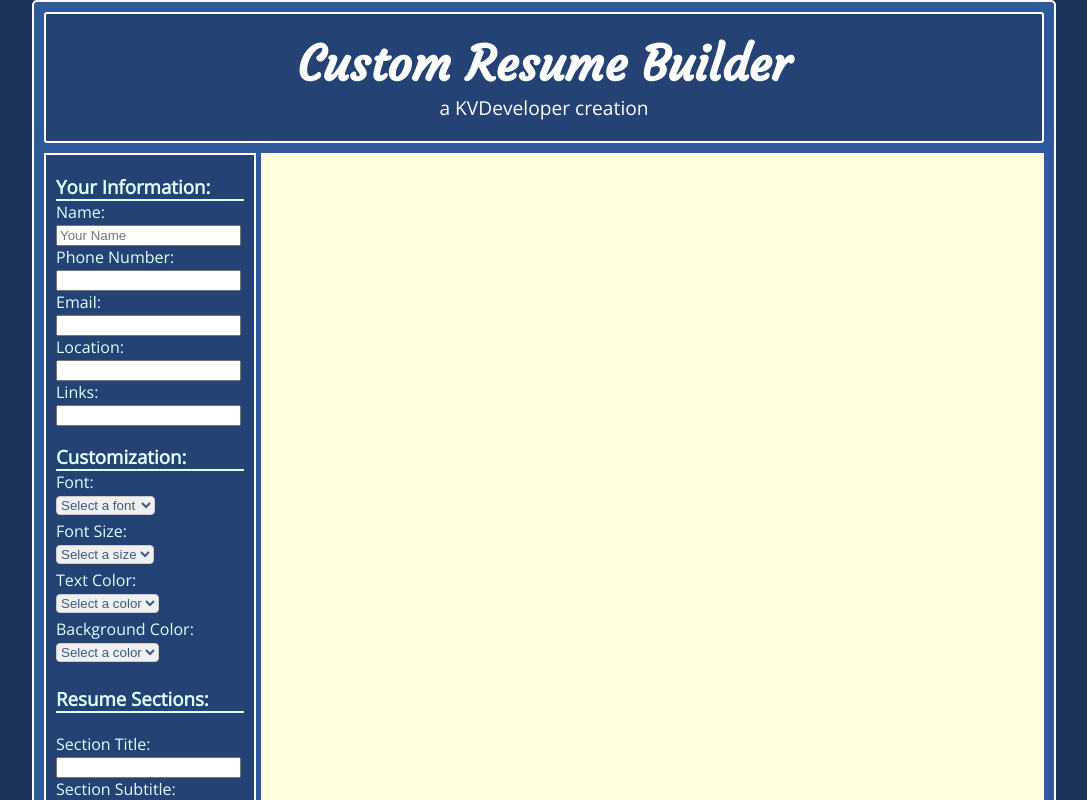
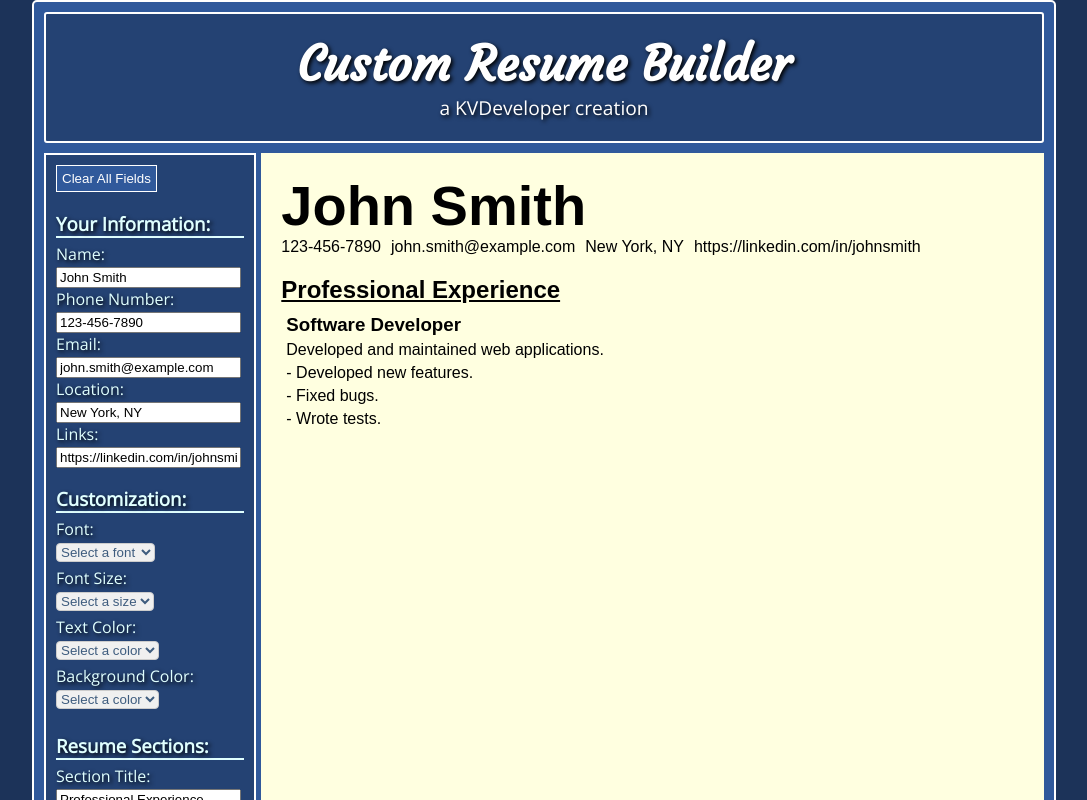
Before and after one commit to kvdcre8r/the-super-developer, a React (Create React App) app: page / in a window 1280 px wide. Shown: the top 800 px of the page, without its empty margins (96-1183 px from the left). Built offline with nearby package versions, Linux system fonts and the light colour scheme.

Commit message:
added default data and ui enhancements

```diff
--- a/src/App.js
+++ b/src/App.js
@@ -1,5 +1,5 @@
 import React from "react";
-import { GlobalStyles } from "./GlobalStyles.style";
+import GlobalStyles from "./GlobalStyles.style";
 import MainContent from "./Modules/MainContent";
 import Header from "./Modules/Header";
 import Container from "./Modules/Container.style";
--- a/src/GlobalStyles.style.js
+++ b/src/GlobalStyles.style.js
@@ -1,9 +1,11 @@
 import { createGlobalStyle } from "styled-components";
 
-export const GlobalStyles = createGlobalStyle`
+const GlobalStyles = createGlobalStyle`
     body {
         margin: 0 auto;
         max-width: 1024px;
         background-color: #1c3359;
     }
 `;
+
+export default GlobalStyles;
--- a/src/Modules/Header.js
+++ b/src/Modules/Header.js
@@ -2,6 +2,7 @@ import styled from "styled-components";
 
 const HeaderStyle = styled.header`
   font-size: 1.5em;
+  text-shadow: 2px 2px 4px #000000;
   background-color: #244273;
   padding: 20px;
   text-align: center;
--- a/src/Modules/MainContent.js
+++ b/src/Modules/MainContent.js
@@ -8,9 +8,11 @@ const MainStyle = styled.div`
   background-color: lightyellow;
   color: black;
   display: flex;
+
   h1 {
     font-size: 3.5em;
   }
+
   @media screen and (max-width: 600px) {
     flex-direction: column;
   }
@@ -18,6 +20,7 @@ const MainStyle = styled.div`
 
 const FormStyle = styled.div`
   font-family: open-sans;
+  text-shadow: 2px 2px 4px #000000;
   color: lightcyan;
   background-color: #244273;
   overflow-y: auto;
@@ -27,17 +30,21 @@ const FormStyle = styled.div`
   height: 100vh;
   padding: 0px 0px 10px 10px;
   border: 2px solid white;
+
   p {
     margin: 0px;
   }
+
   h3 {
     border-bottom: 2px solid lightcyan;
-    margin-bottom: 0px;
+    margin-bottom: 5px;
     margin-right: 10px;
   }
-.section-title {
-  padding-top: 20px;
-}
+
+  .resume-section {
+    padding-bottom: 20px;
+  }
+
   select {
     color: rgb(62, 92, 126);
     background-color: #f0f0f0;
@@ -49,6 +56,18 @@ const FormStyle = styled.div`
       outline: none;
       border-color: #30599b;
       background-color: white;
+    }
+  }
+
+  button {
+    background-color: #30599b;
+    color: white;
+    border: 1px solid white;
+    padding: 5px;
+    margin-top: 10px;
+    cursor: pointer;
+    &:hover {
+      background-color: #1c3359;
     }
   }
 `;
@@ -206,12 +225,21 @@ const MainContent = () => {
   const [fontColor, setFontColor] = useState("");
   const [fontFamily, setFontFamily] = useState("");
   const [resumeData, setResumeData] = useState({
-    name: "",
-    phoneNumber: "",
-    email: "",
-    location: "",
-    links: "",
-    sections: [{ sectionTitle: "", sectionSubtitle: "", description: "", bulletPoint1: "", bulletPoint2: "", bulletPoint3: "" }],
+    name: "John Smith",
+    phoneNumber: "123-456-7890",
+    email: "john.smith@example.com",
+    location: "New York, NY",
+    links: "https://linkedin.com/in/johnsmith",
+    sections: [
+      {
+        sectionTitle: "Professional Experience",
+        sectionSubtitle: "Software Developer",
+        description: "Developed and maintained web applications.",
+        bulletPoint1: "- Developed new features.",
+        bulletPoint2: "- Fixed bugs.",
+        bulletPoint3: "- Wrote tests.",
+      },
+    ],
   });
   const targetRef = useRef(null);
 
@@ -265,9 +293,36 @@ const MainContent = () => {
       ...prevData,
       sections: [
         ...prevData.sections,
-        { sectionTitle: "", sectionSubtitle: "", description: "", bulletPoint1: "", bulletPoint2: "", bulletPoint3: "" },
+        {
+          sectionTitle: "",
+          sectionSubtitle: "",
+          description: "",
+          bulletPoint1: "",
+          bulletPoint2: "",
+          bulletPoint3: "",
+        },
       ],
     }));
+  };
+
+  const clearFields = () => {
+    setResumeData({
+      name: "",
+      phoneNumber: "",
+      email: "",
+      location: "",
+      links: "",
+      sections: [
+        {
+          sectionTitle: "",
+          sectionSubtitle: "",
+          description: "",
+          bulletPoint1: "",
+          bulletPoint2: "",
+          bulletPoint3: "",
+        },
+      ],
+    });
   };
 
   return (
@@ -275,6 +330,9 @@ const MainContent = () => {
       <MainStyle>
         <FormStyle>
           <div>
+            <button type="button" onClick={clearFields}>
+              Clear All Fields
+            </button>
             <h3>Your Information:</h3>
             <form>
               <label>
@@ -283,7 +341,7 @@ const MainContent = () => {
                 <input
                   type="text"
                   name="name"
-                  placeholder="Your Name"
+                  placeholder="Your first and last name"
                   value={resumeData.name}
                   onChange={handleInputChange}
                 />
@@ -295,6 +353,7 @@ const MainContent = () => {
                 <input
                   type="tel"
                   name="phoneNumber"
+                  placeholder="Your phone number"
                   value={resumeData.phoneNumber}
                   onChange={handleInputChange}
                 />
@@ -306,6 +365,7 @@ const MainContent = () => {
                 <input
                   type="email"
                   name="email"
+                  placeholder="Your professional email"
                   value={resumeData.email}
                   onChange={handleInputChange}
                 />
@@ -317,6 +377,7 @@ const MainContent = () => {
                 <input
                   type="text"
                   name="location"
+                  placeholder="Your city or metro area"
                   value={resumeData.location}
                   onChange={handleInputChange}
                 />
@@ -328,6 +389,7 @@ const MainContent = () => {
                 <input
                   type="text"
                   name="links"
+                  placeholder="i.e. LinkedIn, GitHub, etc."
                   value={resumeData.links}
                   onChange={handleInputChange}
                 />
@@ -380,12 +442,13 @@ const MainContent = () => {
             <form>
               <h3>Resume Sections:</h3>
               {resumeData.sections.map((section, index) => (
-                <div key={index}>
+                <div className="resume-section" key={index}>
                   <label>
-                    <p className="section-title">Section Title:</p>
+                    Section Title:
                     <input
                       type="text"
                       name="sectionTitle"
+                      placeholder="i.e. Education or Experience"
                       value={section.sectionTitle}
                       onChange={(event) => handleSectionChange(index, event)}
                     />
@@ -397,6 +460,7 @@ const MainContent = () => {
                     <input
                       type="text"
                       name="sectionSubtitle"
+                      placeholder="i.e. Job, school, or project"
                       value={section.sectionSubtitle}
                       onChange={(event) => handleSectionChange(index, event)}
                     />
@@ -407,6 +471,7 @@ const MainContent = () => {
                     <br />
                     <textarea
                       name="description"
+                      placeholder="brief summary of role or project"
                       value={section.description}
                       onChange={(event) => handleSectionChange(index, event)}
                     />
--- a/src/Modules/Output.js
+++ b/src/Modules/Output.js
@@ -3,23 +3,28 @@ import styled from "styled-components";
 
 const CustomStyle = styled.div`
   padding: 10px;
-  h1,
-  span {
+
+  h1{
     margin: 0px;
   }
+
   h2 {
     margin: 20px 0px 10px 0px;
     text-decoration: underline;
   }
+
   h3,
   h4,
   p {
     margin: 5px;
   }
+
   h4 {
     font-weight: normal;
   }
+
   span {
+    margin: 0px;
     padding-right: 10px;
   }
 `;
```
